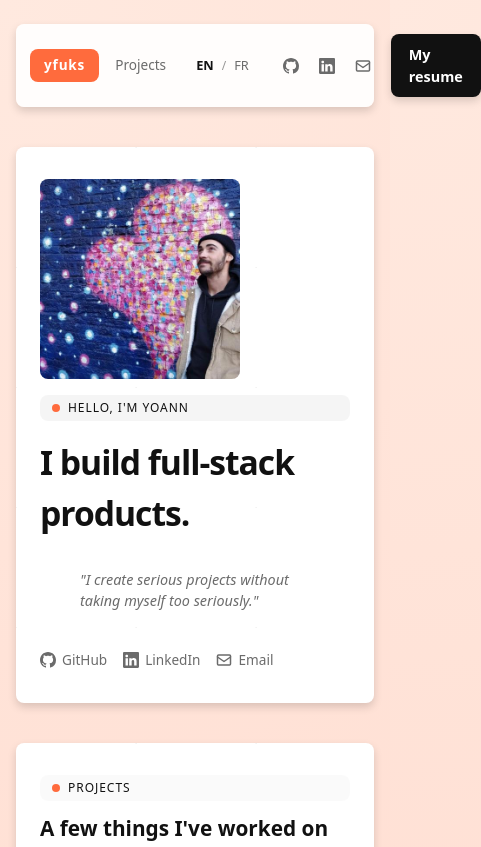
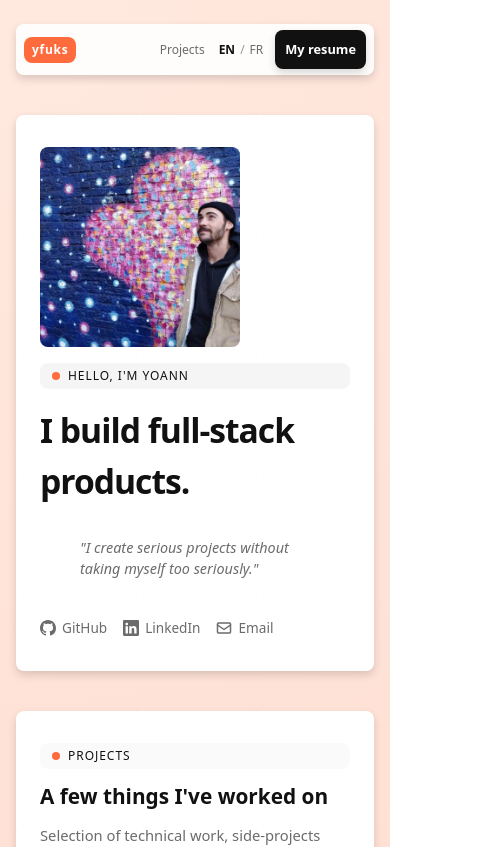
Before and after one commit to yfuks/yfuks.github.io, a React (Vite) app: page / in a window 390 px wide. Shown: the top 847 px of the page, 481 px wide, since content can reach past the window. Built offline with nearby package versions, Linux system fonts and the light colour scheme.

Commit message:
Enhance mobile responsiveness of top bar by adding media queries for various screen sizes. Adjust padding, gap, and font sizes for improved layout on smaller devices. Introduce flex properties to ensure proper alignment and spacing of elements.

```diff
--- a/src/index.css
+++ b/src/index.css
@@ -263,17 +263,24 @@ main {
   border-radius: var(--radius);
   background: rgba(255, 255, 255, 0.9);
   box-shadow: var(--shadow);
+  flex-wrap: wrap;
+  min-width: 0;
 }
 
 .top-bar-left {
   display: flex;
   align-items: center;
+  flex-shrink: 0;
 }
 
 .top-bar-right {
   display: flex;
   align-items: center;
   gap: 16px;
+  flex-wrap: wrap;
+  min-width: 0;
+  flex: 1;
+  justify-content: flex-end;
 }
 
 .top-bar-logo-pill {
@@ -363,6 +370,89 @@ main {
   color: var(--color-text-muted);
   font-size: 0.75rem;
   opacity: 0.7;
+}
+
+/* Mobile responsive styles for top bar */
+@media (max-width: 719px) {
+  .top-bar {
+    padding: 8px 10px;
+    gap: 8px;
+    top: 8px;
+  }
+
+  .top-bar-right {
+    gap: 8px;
+  }
+
+  .top-bar-nav {
+    gap: 8px;
+    font-size: 0.8rem;
+  }
+
+  .top-bar-social {
+    gap: 8px;
+    margin-left: 4px;
+  }
+
+  .top-bar-social-link {
+    padding: 2px;
+  }
+
+  .top-bar-social-link svg {
+    width: 18px;
+    height: 18px;
+  }
+
+  .top-bar-lang {
+    margin-left: 4px;
+    gap: 1px;
+  }
+
+  .top-bar-lang-link {
+    padding: 4px 4px;
+    font-size: 0.75rem;
+  }
+
+  .top-bar-resume {
+    padding-inline: 12px;
+    font-size: 0.85rem;
+    white-space: nowrap;
+  }
+
+  .top-bar-logo-pill {
+    padding: 5px 10px;
+    font-size: 0.8rem;
+  }
+}
+
+/* Very small screens - hide some elements */
+@media (max-width: 480px) {
+  .top-bar {
+    padding: 6px 8px;
+    gap: 6px;
+  }
+
+  .top-bar-social {
+    display: none;
+  }
+
+  .top-bar-nav {
+    gap: 6px;
+  }
+
+  .top-bar-link {
+    font-size: 0.75rem;
+  }
+
+  .top-bar-resume {
+    padding-inline: 10px;
+    font-size: 0.8rem;
+  }
+
+  .top-bar-logo-pill {
+    padding: 4px 8px;
+    font-size: 0.75rem;
+  }
 }
 
 .hero-section {
```
